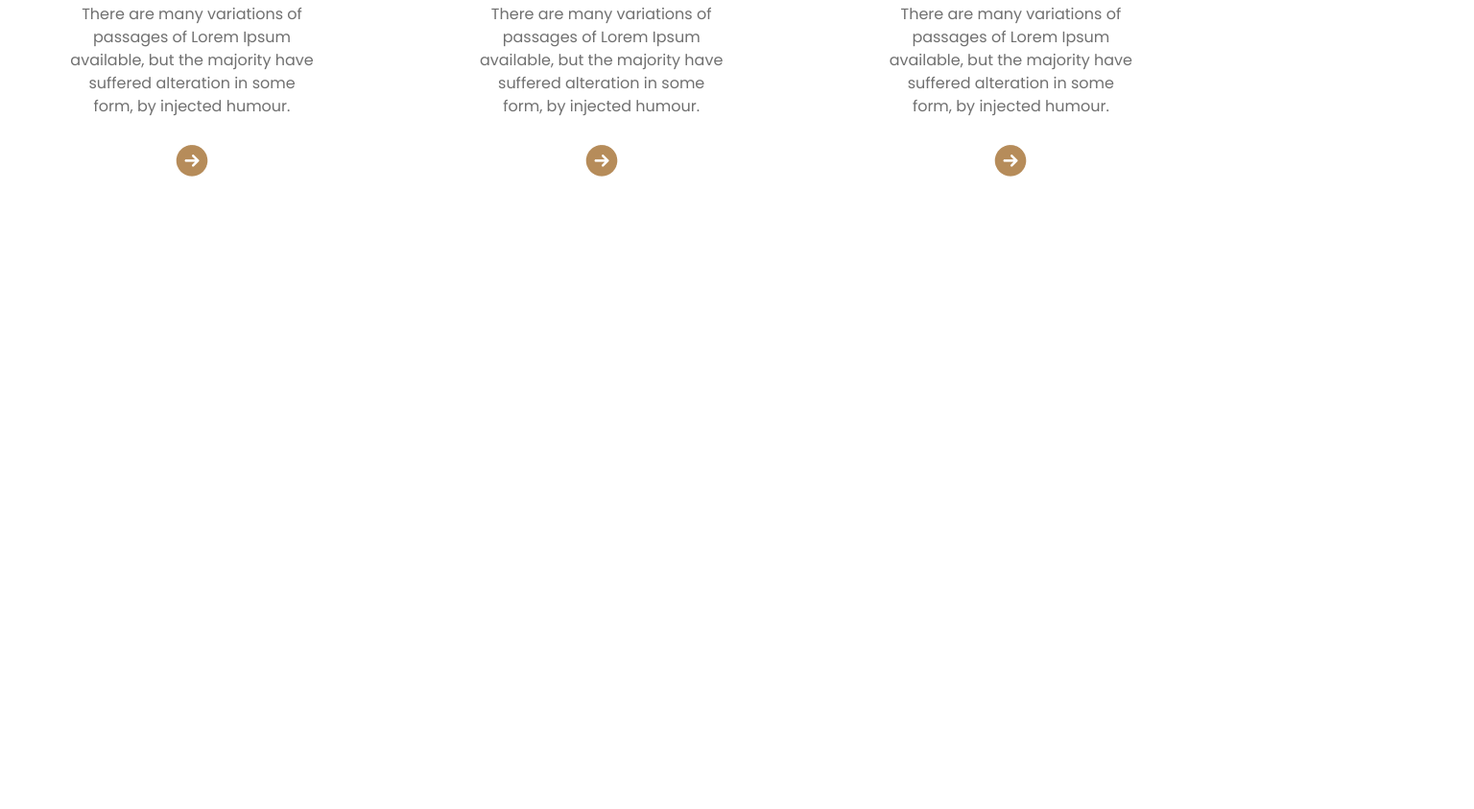
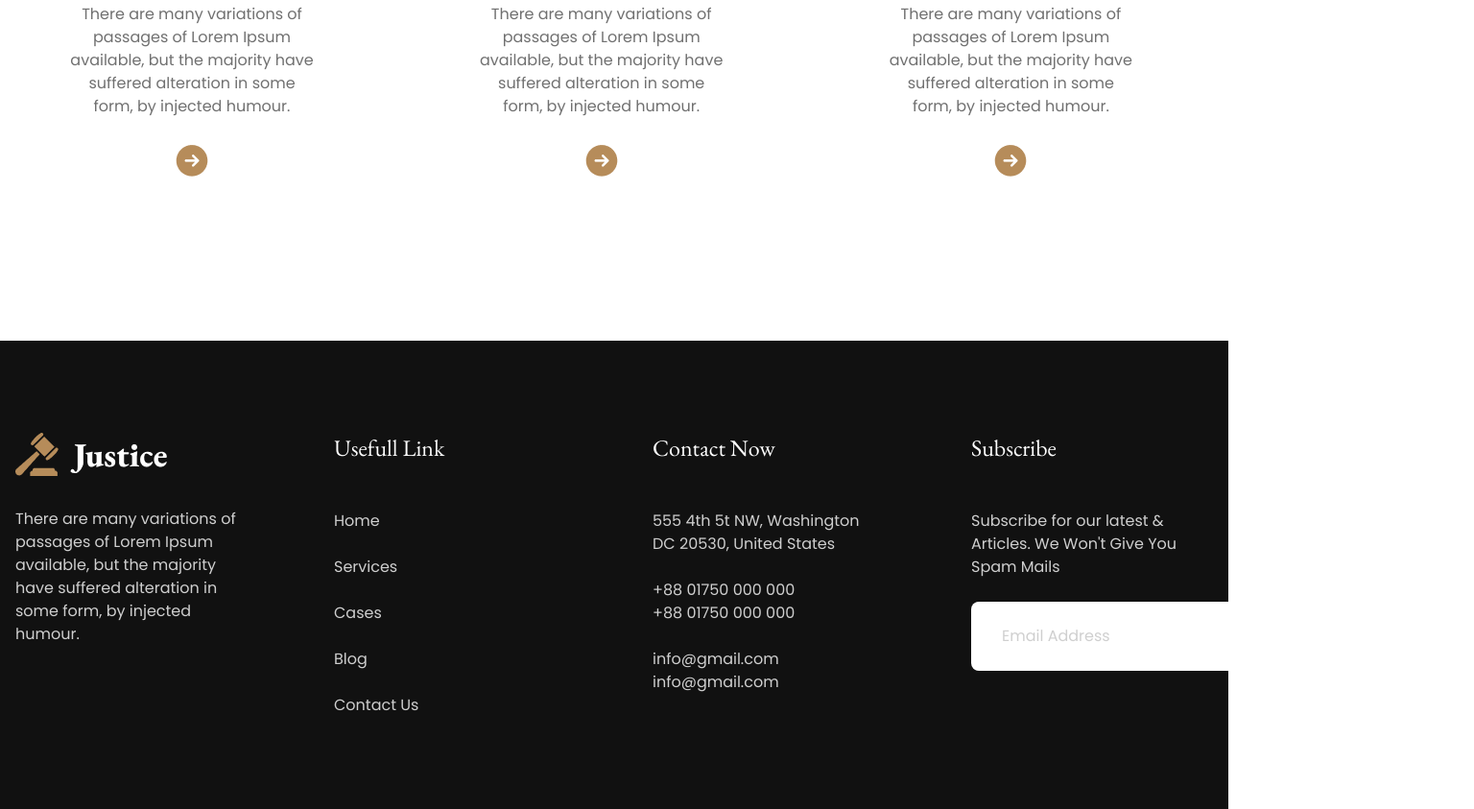
Before and after one commit to Mahamudur10/project-with-tailwind-css, a plain HTML site: page index.html in a window 1280 px wide. Shown: the part 1597-2440 px from the top of the page at 96% size, 1536 px wide, since content can reach past the window. Before the commit the page ends 1952 px from the top, so only its background shows below. Drawn offline with nearby package versions, Linux system fonts and the light colour scheme.

Commit message:
add footer section

```diff
--- a/index.html
+++ b/index.html
@@ -6,6 +6,8 @@
     <meta name="viewport" content="width=device-width, initial-scale=1.0">
     <script src="https://cdn.jsdelivr.net/npm/@tailwindcss/browser@4"></script>
     <title>project with tailwind css</title>
+    <!-- font awesome -->
+    <link rel="stylesheet" href="https://cdnjs.cloudflare.com/ajax/libs/font-awesome/6.5.1/css/all.min.css">
     <!-- poppins -->
     <link rel="preconnect" href="https://fonts.googleapis.com">
     <link rel="preconnect" href="https://fonts.gstatic.com" crossorigin>
@@ -44,7 +46,7 @@
                         majority have suffered
                         alteration in some form, by injected humour.</p>
                     <div class="flex gap-4 justify-center">
-                        <input  class="w-[500px] bg-[#FFFFFF] text-[#A0A0A0] rounded-lg pl-3" type="text"
+                        <input class="w-[500px] bg-[#FFFFFF] text-[#A0A0A0] rounded-lg pl-3" type="text"
                             placeholder="Search your services">
                         <Button
                             class="bg-[#B68C5A] px-7 py-4 text-[#FFFFFF] text-[20px] font-semibold rounded-lg">Search</Button>
@@ -67,15 +69,18 @@
                 <div class="w-[400px] h-[480px] px-[72px] flex flex-col justify-center items-center text-center">
                     <img class="mb-6" src="images/business.png" alt="">
                     <h3 class="text-[32px] font-bold font-['EB_Garamond'] mb-4 text-[#414040]">Business Law</h3>
-                    <p class="mb-6 text-[#707070]">There are many variations of passages of Lorem Ipsum available, but the majority
+                    <p class="mb-6 text-[#707070]">There are many variations of passages of Lorem Ipsum available, but
+                        the majority
                         have
                         suffered alteration in some form, by injected humour.</p>
                     <img src="images/Frame.png" alt="">
                 </div>
-                <div class="w-[400px] h-[480px] px-[72px] flex flex-col justify-center items-center text-center bg-[#E7E7E7]">
+                <div
+                    class="w-[400px] h-[480px] px-[72px] flex flex-col justify-center items-center text-center bg-[#E7E7E7]">
                     <img class="mb-6" src="images/criminal.png" alt="">
                     <h3 class="text-[32px] font-bold font-['EB_Garamond'] mb-4 text-[#414040]">Criminal Law</h3>
-                    <p class="mb-6 text-[#707070]">There are many variations of passages of Lorem Ipsum available, but the majority
+                    <p class="mb-6 text-[#707070]">There are many variations of passages of Lorem Ipsum available, but
+                        the majority
                         have
                         suffered alteration in some form, by injected humour.</p>
                     <img src="images/Frame.png" alt="">
@@ -83,7 +88,8 @@
                 <div class="w-[400px] h-[480px] px-[72px] flex flex-col justify-center items-center text-center">
                     <img class="mb-6" src="images/child.png" alt="">
                     <h3 class="text-[32px] font-bold font-['EB_Garamond'] mb-4 text-[#414040]">Child Support</h3>
-                    <p class="mb-6 text-[#707070]">There are many variations of passages of Lorem Ipsum available, but the majority
+                    <p class="mb-6 text-[#707070]">There are many variations of passages of Lorem Ipsum available, but
+                        the majority
                         have
                         suffered alteration in some form, by injected humour.</p>
                     <img src="images/Frame.png" alt="">
@@ -91,7 +97,8 @@
                 <div class="w-[400px] h-[480px] px-[72px] flex flex-col justify-center items-center text-center">
                     <img class="mb-6" src="images/education.png" alt="">
                     <h3 class="text-[32px] font-bold font-['EB_Garamond'] mb-4 text-[#414040]">Education Law</h3>
-                    <p class="mb-6 text-[#707070]">There are many variations of passages of Lorem Ipsum available, but the majority
+                    <p class="mb-6 text-[#707070]">There are many variations of passages of Lorem Ipsum available, but
+                        the majority
                         have
                         suffered alteration in some form, by injected humour.</p>
                     <img src="images/Frame.png" alt="">
@@ -99,7 +106,8 @@
                 <div class="w-[400px] h-[480px] px-[72px] flex flex-col justify-center items-center text-center">
                     <img class="mb-6" src="images/divorce.png" alt="">
                     <h3 class="text-[32px] font-bold font-['EB_Garamond'] mb-4 text-[#414040]">Divorce Law</h3>
-                    <p class="mb-6 text-[#707070]">There are many variations of passages of Lorem Ipsum available, but the majority
+                    <p class="mb-6 text-[#707070]">There are many variations of passages of Lorem Ipsum available, but
+                        the majority
                         have
                         suffered alteration in some form, by injected humour.</p>
                     <img src="images/Frame.png" alt="">
@@ -107,14 +115,54 @@
                 <div class="w-[400px] h-[480px] px-[72px] flex flex-col justify-center items-center text-center">
                     <img class="mb-6" src="images/tax.png" alt="">
                     <h3 class="text-[32px] font-bold font-['EB_Garamond'] mb-4 text-[#414040]">Tax Law</h3>
-                    <p class="mb-6 text-[#707070]">There are many variations of passages of Lorem Ipsum available, but the majority
+                    <p class="mb-6 text-[#707070]">There are many variations of passages of Lorem Ipsum available, but
+                        the majority
                         have
                         suffered alteration in some form, by injected humour.</p>
                     <img src="images/Frame.png" alt="">
                 </div>
             </div>
         </div>
+
     </main>
+
+    <footer class="bg-[#111111]">
+        <section class="max-w-7xl mx-auto px-4 py-6 grid grid-cols-4 gap-20 py-24 text-[#CFCFCF]">
+            <div>
+                <img class="mb-8 font-['EB_Garamond']" src="images/logo.png" alt="">
+                <p class="text-[16px]">There are many variations of passages of Lorem Ipsum available, but the majority
+                    have suffered
+                    alteration
+                    in some form, by injected humour.</p>
+            </div>
+            <div>
+                <h3 class="text-white text-2xl mb-12 font-['EB_Garamond']">Usefull Link</h3>
+                <ul class="flex flex-col gap-6">
+                    <li><a href="#">Home</a></li>
+                    <li><a href="#">Services</a></li>
+                    <li><a href="#">Cases</a></li>
+                    <li><a href="#">Blog</a></li>
+                    <li><a href="#">Contact Us</a></li>
+                </ul>
+            </div>
+            <div>
+                <h3 class="text-white text-2xl mb-12 font-['EB_Garamond']">Contact Now</h3>
+                <p>555 4th 5t NW, Washington</p>
+                <p> DC 20530, United States</p><br>
+                <p>+88 01750 000 000</p>
+                <p>+88 01750 000 000</p><br>
+
+                <p>info@gmail.com</p>
+                <p> info@gmail.com</p>
+            </div>
+            <div>
+                <h3 class="text-white text-2xl mb-12 font-['EB_Garamond']">Subscribe</h3>
+                <p class="pb-6">Subscribe for our latest & Articles. We Won't Give You Spam Mails</p>
+                <input class="bg-white py-6 pl-8 pr-44 text-[#A0A0A0] rounded-lg" type="text"
+                    placeholder="Email Address">
+            </div>
+        </section>
+    </footer>
 </body>
 
 </html>
```
